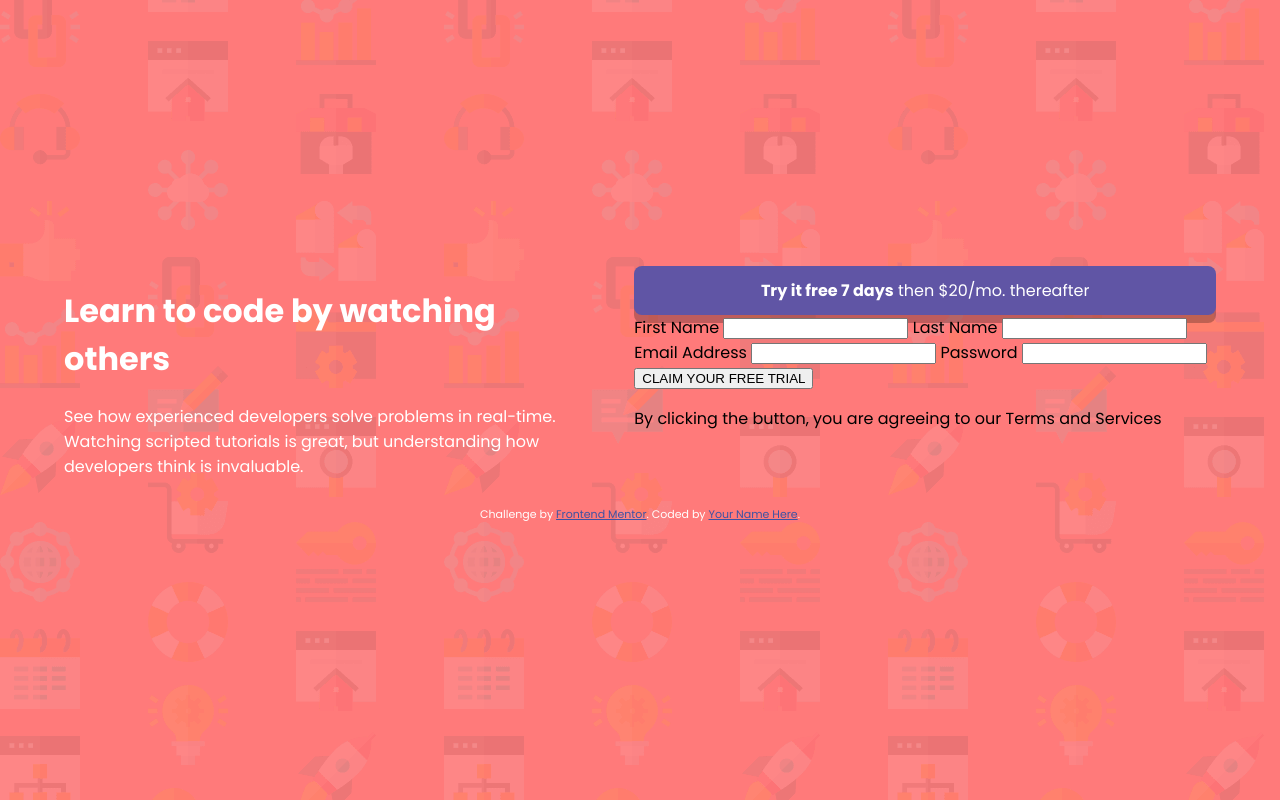
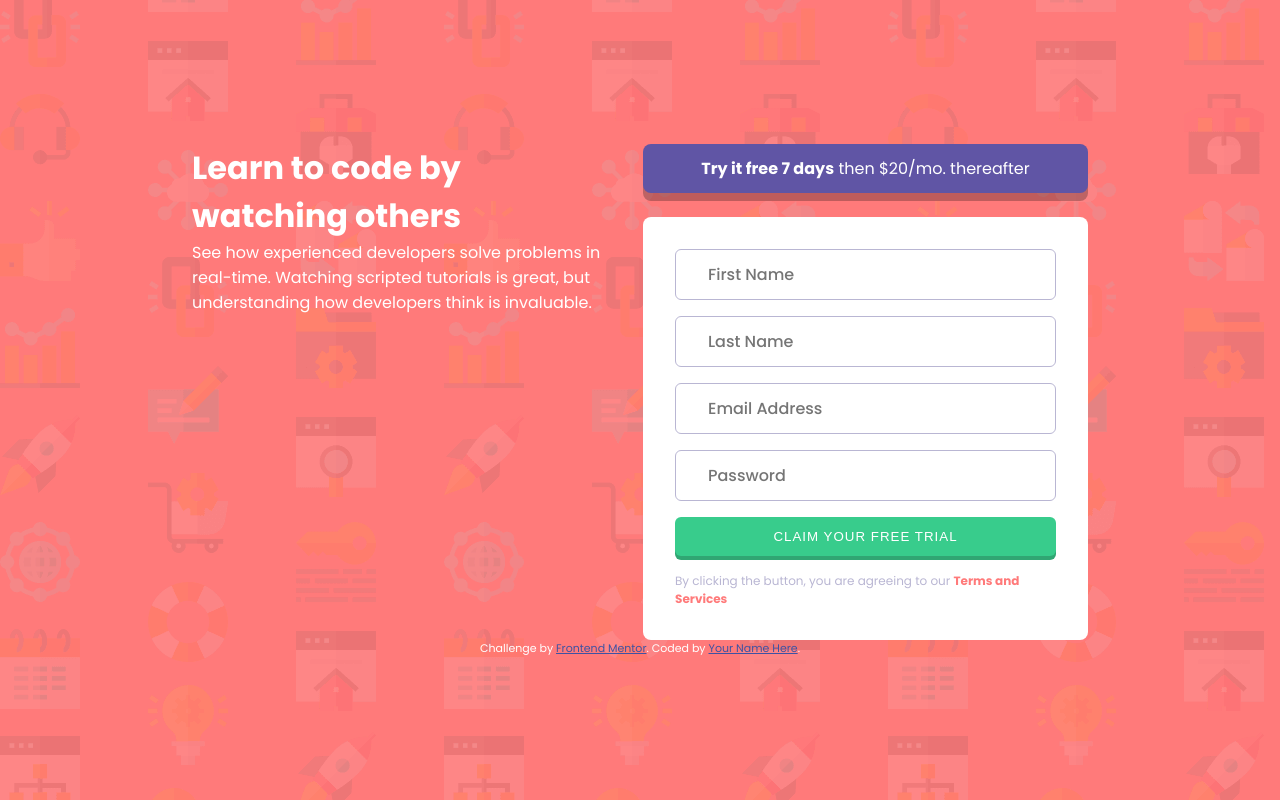
Before and after one commit to aaditamanugraha/intro-component-with-signup-form-master, a plain HTML site: page index.html in a window 1280 px wide. Drawn offline with Linux system fonts and the light colour scheme.

Commit message:
Styling form-container

```diff
--- a/index.html
+++ b/index.html
@@ -9,7 +9,7 @@
       sizes="32x32"
       href="./images/favicon-32x32.png"
     />
-    <link rel="stylesheet" href="./style.css">
+    <link rel="stylesheet" href="./style.css" />
     <title>Frontend Mentor | Intro component with sign up form</title>
   </head>
   <body>
@@ -28,22 +28,41 @@
           <p><b>Try it free 7 days</b> then $20/mo. thereafter</p>
         </div>
         <form action="" class="form">
-          <label for="first_name">First Name</label>
-          <input type="text" id="first_name" name="first_name" />
+          <input
+            type="text"
+            id="first_name"
+            name="first_name"
+            placeholder="First Name"
+          />
 
-          <label for="last_name">Last Name</label>
-          <input type="text" id="last_name" name="last_name" />
+          <input
+            type="text"
+            id="last_name"
+            name="last_name"
+            placeholder="Last Name"
+          />
 
-          <label for="email">Email Address</label>
-          <input type="email" id="email" name="email" />
+          <input
+            type="email"
+            id="email"
+            name="email"
+            placeholder="Email Address"
+          />
 
-          <label for="password">Password</label>
-          <input type="password" id="password" name="password" />
+          <input
+            type="password"
+            id="password"
+            name="password"
+            placeholder="Password"
+          />
 
-          <input type="submit" value="CLAIM YOUR FREE TRIAL" />
+          <button type="submit" class="submit-btn">
+            CLAIM YOUR FREE TRIAL
+          </button>
 
-          <p>
-            By clicking the button, you are agreeing to our Terms and Services
+          <p class="form-agreement">
+            By clicking the button, you are agreeing to our
+            <a href="#">Terms and Services</a>
           </p>
         </form>
       </section>
--- a/style.css
+++ b/style.css
@@ -3,6 +3,8 @@
 :root {
   --color-primary-red: hsl(0, 100%, 74%);
   --color-primary-green: hsl(154, 59%, 51%);
+
+  --color-secondary-dark-green: hsl(154, 55%, 42%);
 
   --color-accent-blue: hsl(248, 32%, 49%);
 
@@ -24,18 +26,25 @@ body {
   background-color: var(--color-primary-red);
 }
 
+h1,
+p {
+  margin: 0;
+}
+
 .main {
   display: flex;
-  padding: 0 64px;
+  padding: 0 15%;
 }
 
 .header {
+  width: 50%;
   color: white;
   padding: 0 16px 0 0;
 }
 
 .form-container {
   padding: 0 0 0 16px;
+  width: 50%;
 }
 
 .pricing {
@@ -46,11 +55,52 @@ body {
   border-radius: 8px;
   color: white;
   box-shadow: rgba(0, 0, 0, 0.25) 0px 8px 0px;
+  margin-bottom: 24px;
 }
 
 .pricing p {
-  margin: 0;
   font-weight: 400;
+}
+
+.form {
+  display: flex;
+  flex-direction: column;
+  background-color: white;
+  padding: 32px;
+  border-radius: 8px;
+}
+
+.form input {
+  font-family: var(--font-poppins);
+  font-weight: 500;
+  border: 1px solid var(--color-neutral-grayish-blue);
+  border-radius: 6px;
+  padding: 12px 32px;
+  font-size: 16px;
+  margin-bottom: 16px;
+}
+
+.submit-btn {
+  padding: 12px;
+  background-color: var(--color-primary-green);
+  border: none;
+  color: white;
+  font-weight: 500;
+  letter-spacing: 1px;
+  border-radius: 6px;
+  box-shadow: var(--color-secondary-dark-green) 0px 4px;
+  margin-bottom: 16px;
+}
+
+.form-agreement {
+  font-size: 12px;
+  color: var(--color-neutral-grayish-blue);
+}
+
+.form-agreement a {
+  color: var(--color-primary-red);
+  text-decoration: none;
+  font-weight: 700;
 }
 
 .attribution {
```
